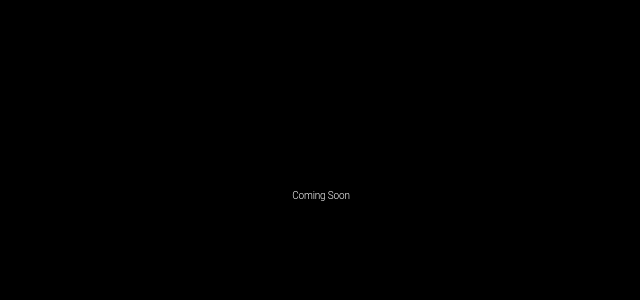
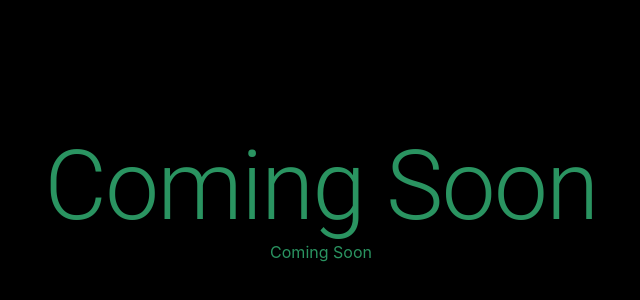
Before and after one commit to menezesryan/portfolio-website, a React (Create React App) app in the folder ui/: page / in a window 1280 px wide. Shown: the part 204-504 px from the top of the page, without its empty margins (319-959 px from the left). Built offline with nearby package versions, Linux system fonts and the light colour scheme.

Commit message:
styled-component initial setup and added sample palette to theme file

```diff
--- a/ui/src/App.js
+++ b/ui/src/App.js
@@ -2,22 +2,30 @@ import './App.css';
 import styled from 'styled-components';
 import resource from "./resources/resource_en.json"
 import Typography from '@mui/material/Typography';
+import Footer from './components/Footer';
+import { Box } from '@mui/material';
 
-function App() {
+function App(props) {
   return (
     <AppContainer>
-      <Typography color={"white"} variant='h1'>{resource["IDS_COMING_SOON"]}</Typography>
-    </AppContainer>
+      <SampleText variant='h1'>{resource["IDS_COMING_SOON"]}</SampleText>
+      <Footer />
+    </AppContainer >
   );
 }
 
 export default App;
 
-const AppContainer = styled.div`
+const AppContainer = styled(Box)`
   height:100vh;
   width:100vw;
   background-color: #000;
   display: flex;
+  flex-direction:column;
   justify-content: center;
   align-items: center;
 `
+
+const SampleText = styled(Typography)(({ theme }) => ({
+  color: theme.palette.primary.main
+}))
--- /dev/null
+++ b/ui/src/components/Footer.js
@@ -0,0 +1,18 @@
+import { Box } from "@mui/material";
+import styled from "styled-components";
+import resource from "../resources/resource_en.json"
+
+function Footer() {
+    return (
+        <Container>
+            {resource["IDS_COMING_SOON"]}
+        </Container>
+    )
+
+}
+
+export default Footer;
+
+const Container = styled(Box)(({ theme }) => ({
+    color: theme.palette.primary.main
+}))
--- a/ui/src/index.js
+++ b/ui/src/index.js
@@ -3,7 +3,7 @@ import ReactDOM from 'react-dom/client';
 import './index.css';
 import App from './App';
 import reportWebVitals from './reportWebVitals';
-import { ThemeProvider } from '@emotion/react';
+import { ThemeProvider } from 'styled-components';
 import { theme } from './resources/theme';
 
 const root = ReactDOM.createRoot(document.getElementById('root'));
--- a/ui/src/resources/theme.js
+++ b/ui/src/resources/theme.js
@@ -1,11 +1,15 @@
 //contains the theme colors for elements and backgrounds
-
 import { createTheme } from "@mui/material"
 
 export const theme = createTheme({
     typography: {
         h1: {
-            fontSize: 10
+
+        }
+    },
+    palette: {
+        primary: {
+            main: "#2a9461"
         }
     }
 })
```
